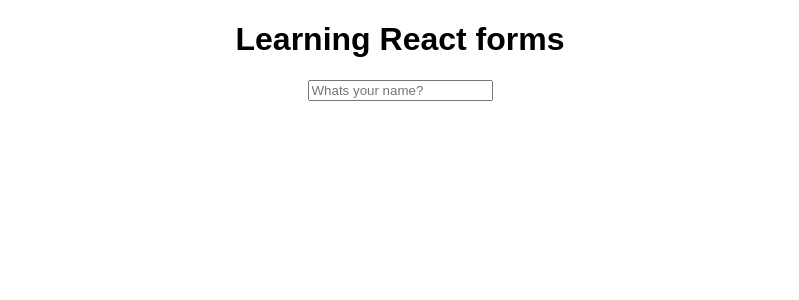
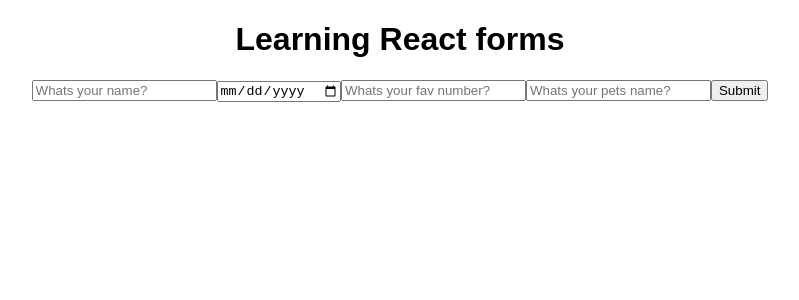
Before and after one commit to Rekt-Dev/react30q_forms, a React (Create React App) app: page / in a window 1280 px wide. Shown: the top 300 px of the page, without its empty margins (240-1039 px from the left). Built offline with nearby package versions, Linux system fonts and the light colour scheme.

Commit message:
Update App.tsx

```diff
--- a/src/App.tsx
+++ b/src/App.tsx
@@ -1,17 +1,45 @@
 import "./styles.css";
-
+import React from "react"
 export default function App() {
   return (
     <div className="App">
       <h1>Learning React forms</h1>
       <form>
+
           <input
            type="text"
           name="name"
           placeholder="Whats your name?"
           />
 
+          <input
+           type="date"
+          name="date of birth"
+          placeholder="Whats your birthday?"
+          />
 
+          <input
+           type="number"
+          name="fav number"
+          placeholder="Whats your fav number?"
+          />
+
+          <input
+           type="text"
+          name="name"
+          placeholder="Whats your pets name?"
+          />
+
+          <button
+
+          type="submit"
+          name="submit">
+           Submit
+
+
+
+
+</button>
 
           </form>
 
```
